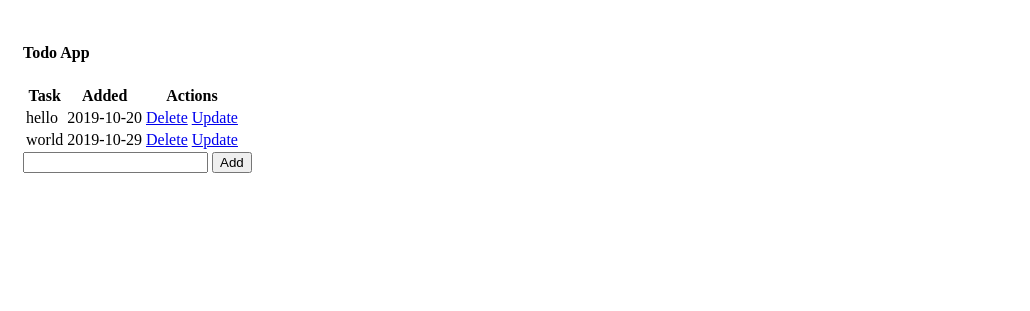
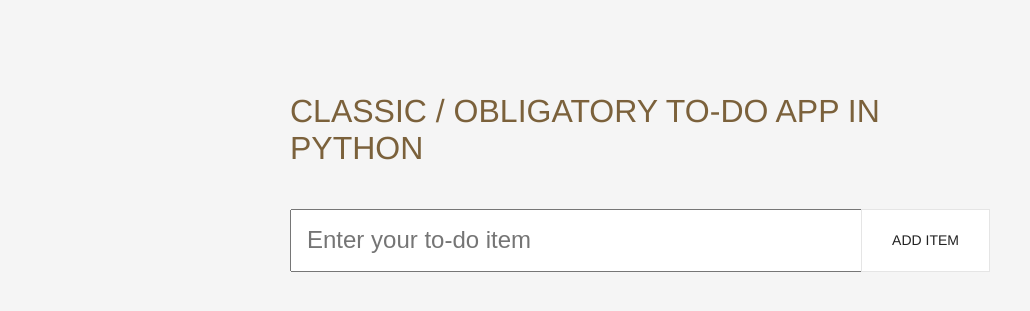
Before and after one commit to ebenryanmallory/python-todo, a Flask app: page / in a window 1280 px wide. Shown: the top 311 px of the page, without its empty margins (0-1030 px from the left). Run offline with Flask 2, Linux system fonts and the light colour scheme; data comes from the database, SQL or seed files in the repository; data that the repository does not hold is empty.

Commit message:
styling added

```diff
--- a/app.py
+++ b/app.py
@@ -3,7 +3,7 @@ from flask_sqlalchemy import SQLAlchemy
 from datetime import datetime
 
 app = Flask(__name__)
-app.config['SQLALCHEMY_DATABASE_URI'] = 'sqlite:///test.db'
+app.config['SQLALCHEMY_DATABASE_URI'] = 'sqlite:///todo.db'
 db = SQLAlchemy(app)
 
 class Todo(db.Model):
--- a/requirements.txt
+++ b/requirements.txt
@@ -29,7 +29,7 @@ pylint==2.3.1
 pymongo==3.8.0
 python-dateutil==2.8.0
 pytz==2019.1
-PyYAML==3.13
+PyYAML==5.1
 requests==2.22.0
 rsa==3.4.2
 s3transfer==0.2.1
--- a/static/css/main.css
+++ b/static/css/main.css
@@ -1,3 +1,109 @@
+/* styles copied from http://todomvc.com/ */
+
 body {
+    font: 14px 'Helvetica Neue', Helvetica, 'Roboto', Arial, sans-serif;
+    background: #f5f5f5;
+    color: #4d4d4d;
+    margin: 0 auto;
+    -webkit-font-smoothing: antialiased;
+    -moz-osx-font-smoothing: grayscale;
+    font-weight: 300;
+}
+h1, h2, h3, h4, h5, h6 {
+    text-transform: uppercase;
+}
+h4 {
+    font-size: 2rem;
+    font-weight: 100;
+    color: rgba(93, 60, 13, 0.8);
+}
+.container {
+    display: block;
+    margin: auto;
+    max-width: 700px;
+    margin-top: 40px;
+    padding: 10px;
+}
+.new-todo {
+    padding: 16px 16px 16px 60px;
+    border: none;
+    background: rgba(0, 0, 0, 0.003);
+    box-shadow: inset 0 -2px 1px rgba(0,0,0,0.03);
+}
+.todo-list {
+    background: #fff;
+    margin: 0;
+    list-style: none;
+    padding: 0px;
+}
+.todo-list li {
+    position: relative;
+    padding: 10px;
+    font-size: 24px;
+    border-bottom: 1px solid #ededed;
+}
+.todo-list li a {
+    font-size: 1rem;
+}
+form {
+    display: flex;
+    position: relative;
+}
+form input {
+    font-size: 1.5rem;
+    font-weight: 100;
+    word-break: break-all;
     padding: 15px;
+    line-height: 1.2;
+    transition: color 0.4s;
+    flex: 1;
 }
+form input:focus {
+    outline: none;
+}
+button[type=submit] {
+    position: absolute;
+    right: 0px;
+    height: 100%;
+}
+a {
+    color: #4d4d4d;
+    text-decoration: none;
+}
+a:visited {
+    color: #4d4d4d;
+}
+a:hover {
+    color: #000;
+}
+.uk-button {
+    cursor: pointer;
+    background-color: transparent;
+    color: #222;
+    border: 1px solid #e5e5e5;
+    margin: 0;
+    overflow: visible;
+    font: inherit;
+    text-transform: none;
+    -webkit-appearance: none;
+    border-radius: 0;
+    display: inline-block;
+    box-sizing: border-box;
+    padding: 0 30px;
+    vertical-align: middle;
+    font-size: 14px;
+    line-height: 38px;
+    text-align: center;
+    text-decoration: none;
+    text-transform: uppercase;
+    transition: .1s ease-in-out;
+    transition-property: color,background-color,border-color;
+}
+.uk-button:hover {
+    background-color: transparent;
+    color: #222;
+    border-color: #b2b2b2;
+}
+.uk-button:focus {
+    outline: none;
+}
--- a/templates/index.html
+++ b/templates/index.html
@@ -6,29 +6,22 @@
 
 {% block body %}
 
-<div>
-    <h4>Todo App</h4>
-    <table>
-        <tr>
-            <th>Task</th>
-            <th>Added</th>
-            <th>Actions</th>
-        </tr>
+<div class="container">
+    <h4>Classic / Obligatory To-do app in Python</h4>
+    <form action="/" method="POST">
+        <input type="text" name="content" id="content" placeholder="Enter your to-do item"/>
+        <button type="submit" value="Add" class="uk-button">Add item</button>
+    </form>
+        <ul class="todo-list">
         {% for task in tasks %}
-        <tr>
-            <td>{{ task.content }}</td>
-            <td>{{ task.date_created.date() }}</td>
-            <td>
+            <li>{{ task.content }}</li>
+            <li>{{ task.date_created.date() }}</li>
+            <li>
                 <a href="/delete/{{task.id}}">Delete</a>
                 <a href="/update/{{task.id}}">Update</a>
-            </td>
-        </tr>
+            </li>
         {% endfor %}
-    </table>
-    <form action="/" method="POST">
-        <input type="text" name="content" id="content" />
-        <input type="submit" value="Add" />
-    </form>
+        </ul>
 </div>
 
 {% endblock %}
--- a/templates/updated.html
+++ b/templates/updated.html
@@ -6,11 +6,11 @@
 
 {% block body %}
 
-<div>
+<div class="container">
     <h4>Update</h4>
     <form action="/update/{{task.id}}" method="POST">
         <input type="text" name="content" id="content" value="{{task.content}}" />
-        <input type="submit" value="Update" />
+        <button class="uk-button" type="submit" value="Update">Update</button>
     </form>
 </div>
 
```
Also changed, not shown: test.db (deleted), todo.db (added).
